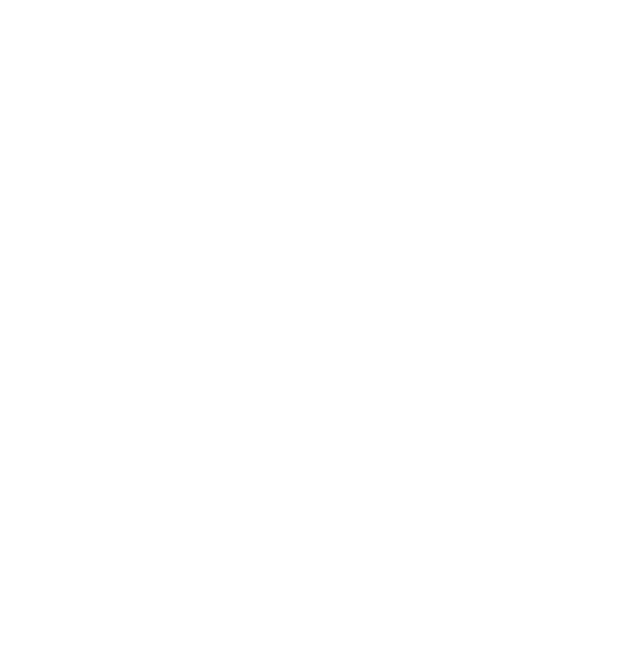
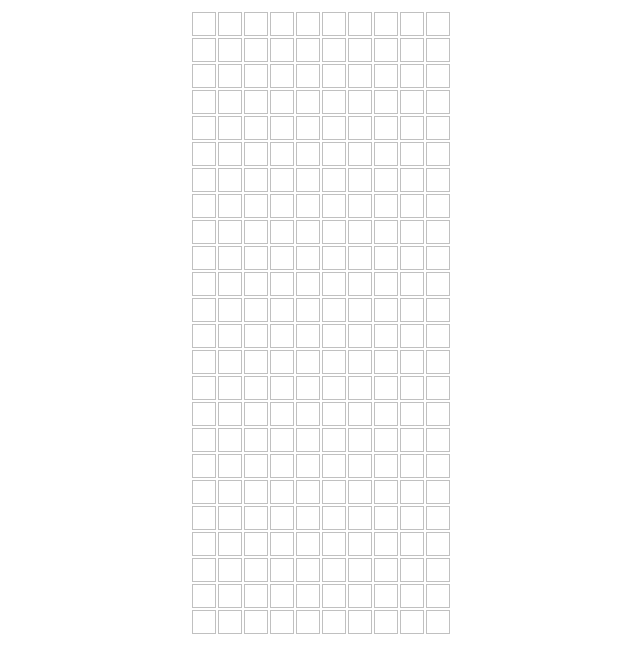
Before and after one commit to aleshh/tetromino-old, a plain HTML site: page index.html in a window 1280 px wide. Shown: the whole page, without its empty margins (319-959 px from the left). Drawn offline with nearby package versions, Linux system fonts and the light colour scheme.

Commit message:
Draw board

```diff
--- a/index.html
+++ b/index.html
@@ -27,5 +27,37 @@
 <script>
   const boardHeight = 24
   const boardWidth = 10
+
+  const init = () => {
+    $('body').append(makeBoard())
+  }
+
+  const makeBoard = () => {
+    const $board = $('<table>')
+    for (let i = 0; i < boardHeight; i++) {
+      $board.append(makeRow(i))
+    }
+    return $board
+  }
+
+  const makeRow = (rowId) => {
+    const $row = $('<tr>')
+    for (let j = 0; j < boardWidth; j++) {
+      const id = cellId(rowId, j)
+      $row.append(makeCell(id))
+    }
+    return $row
+  }
+
+  const makeCell = (id) => $('<td>').attr("id", id)
+
+  const cellId = (row, cell) => {
+    let id =  (row > 9) ? "" + row : "0" + row
+    id += (cell > 9) ? cell : "0" + cell
+    return id
+  }
+
+  init()
+
 </script>
 </html>
```
